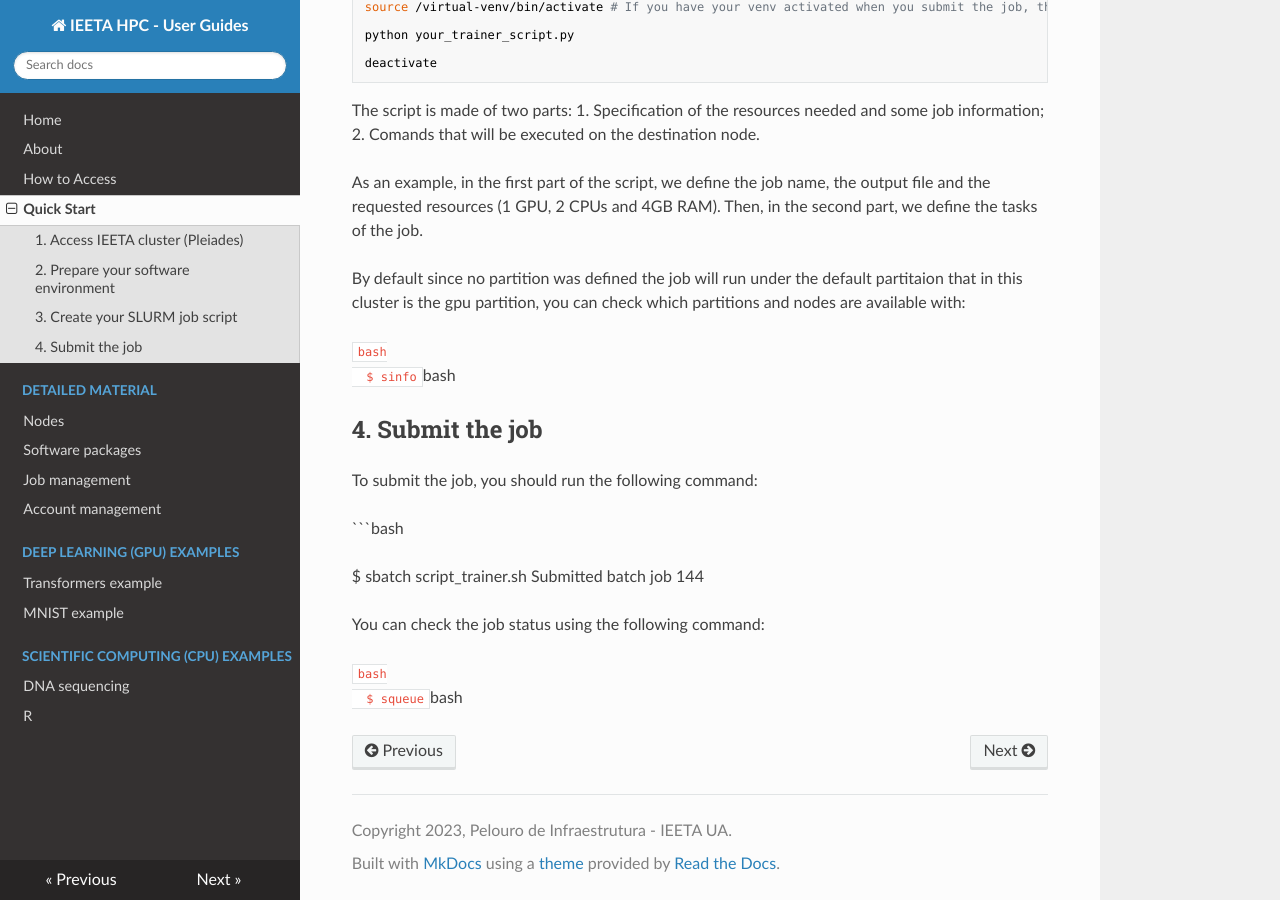
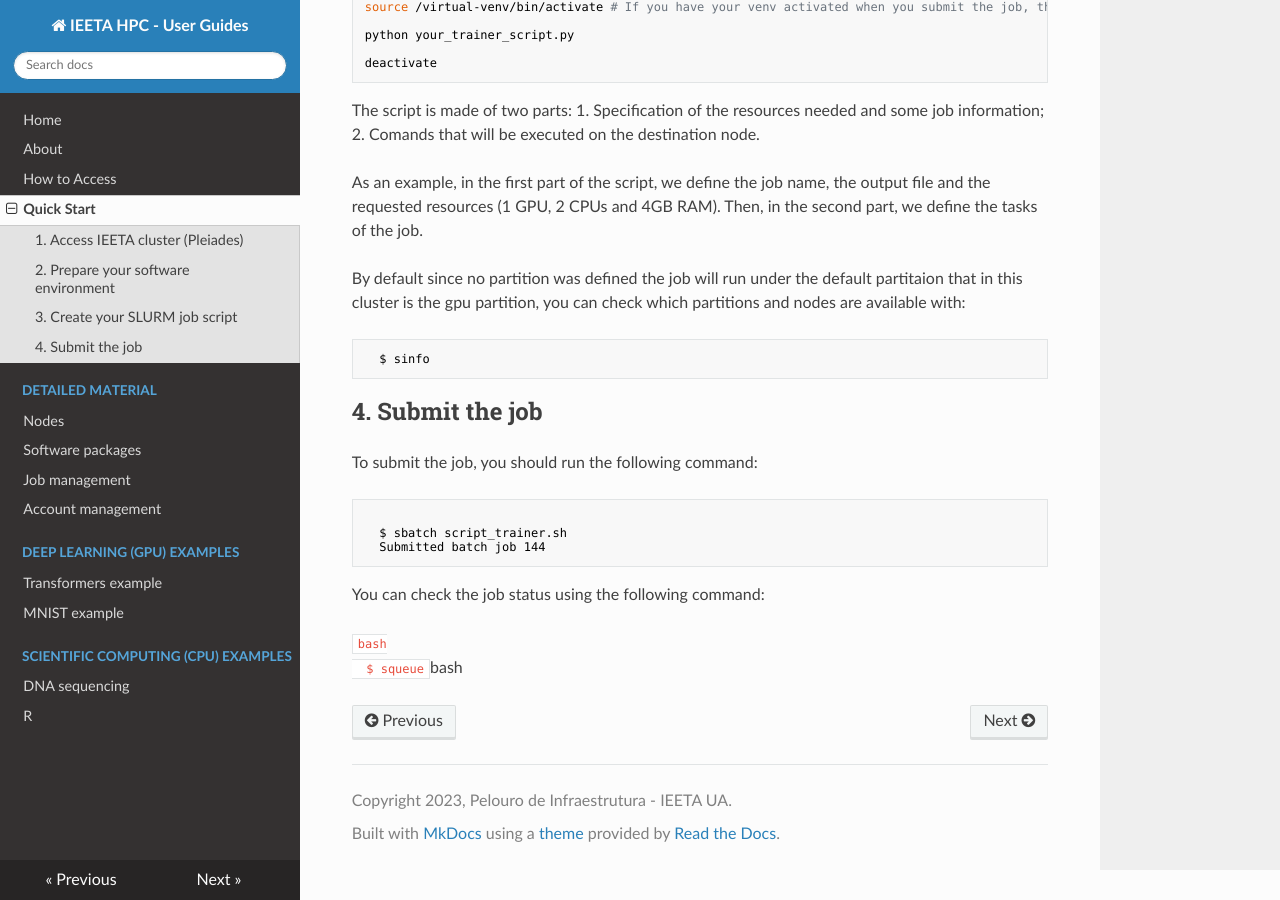
Before and after one commit to ieeta-pt/HPC-guides, an MkDocs documentation site: the page built from docs/quick_start.md, in a window 1280 px wide and 900 px high, scrolled down 1369 px. Built offline with MkDocs 1.6.1, drawn with Linux system fonts in a browser that asks for light colours; nearby versions of some CDN libraries.

Commit message:
Update quick_start.md

````diff
--- a/docs/quick_start.md
+++ b/docs/quick_start.md
@@ -68,7 +68,7 @@
 
 ```bash
   $ sinfo
-```bash
+```
 
 ## 4. Submit the job
 
@@ -78,7 +78,7 @@
 
   $ sbatch script_trainer.sh
   Submitted batch job 144
-
+```
 You can check the job status using the following command:
 
 ```bash
````
